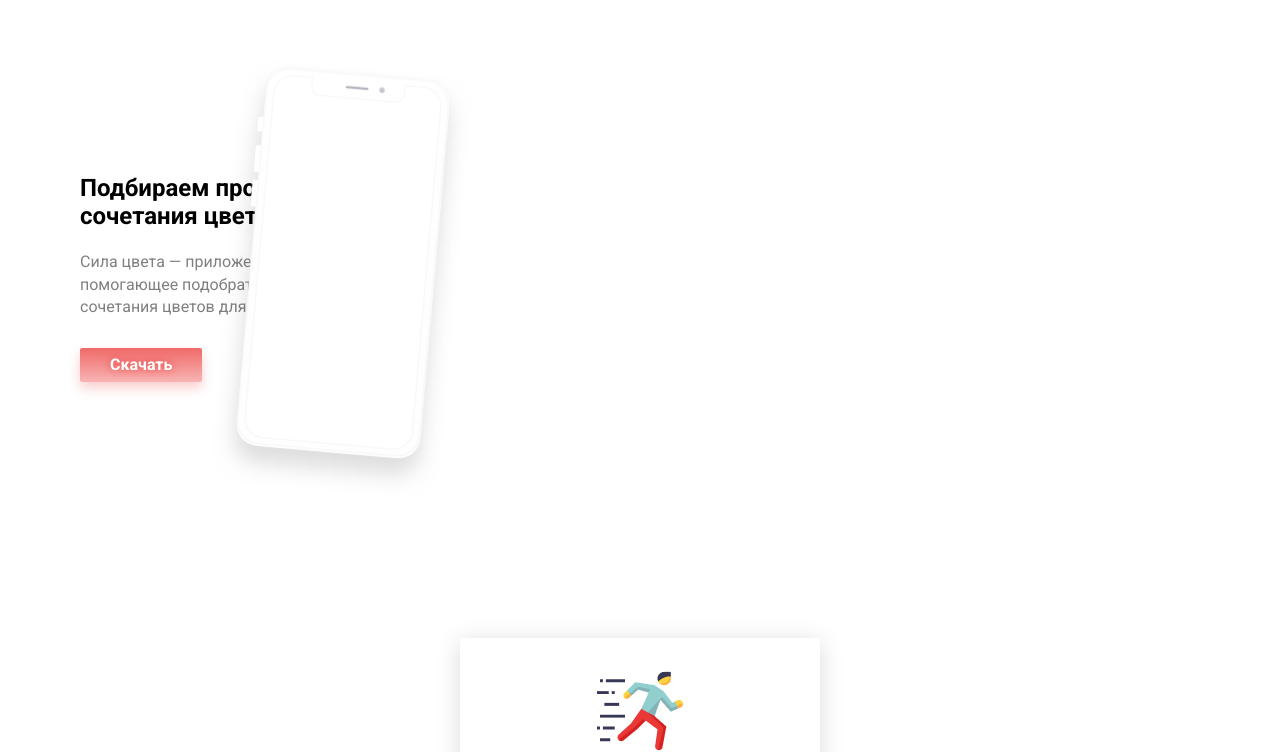
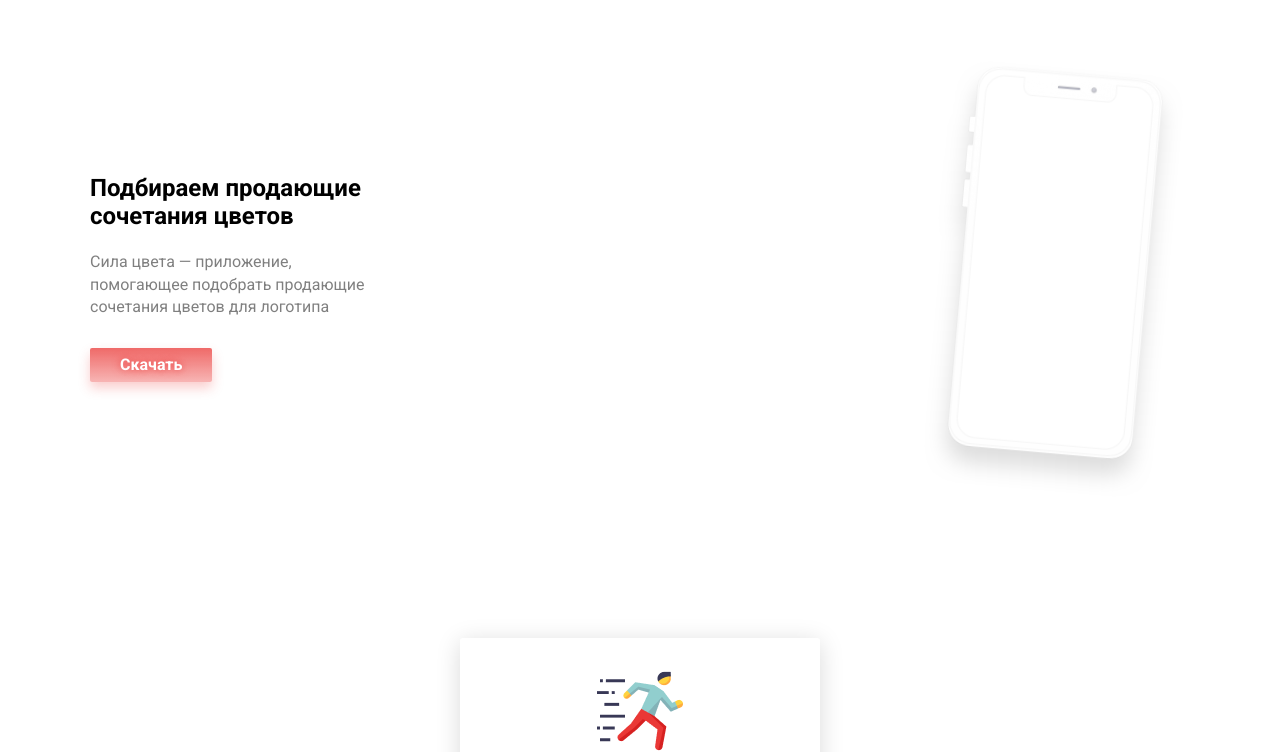
Before and after one commit to sashapoletaeva/Easy-site, a plain HTML site: page index.html in a window 1280 px wide. Shown: the part 82-834 px from the top of the page. Drawn offline with Linux system fonts and the light colour scheme.

Commit message:
исправлена ошибка

```diff
--- a/stylesheets/responsive.css
+++ b/stylesheets/responsive.css
@@ -6,9 +6,7 @@
    display: flex;
 
    height: 90vh;
-   /* min-height: 600px; */
    padding: 30px 90px;
-   padding-left: 80px;
 
    text-align: left;
 
@@ -24,6 +22,7 @@
  .is-hero-inner::after {
    position: absolute;
    top: 50%;
+   right: 40px;
 
    width: 236px;
    height: 425px;
```
